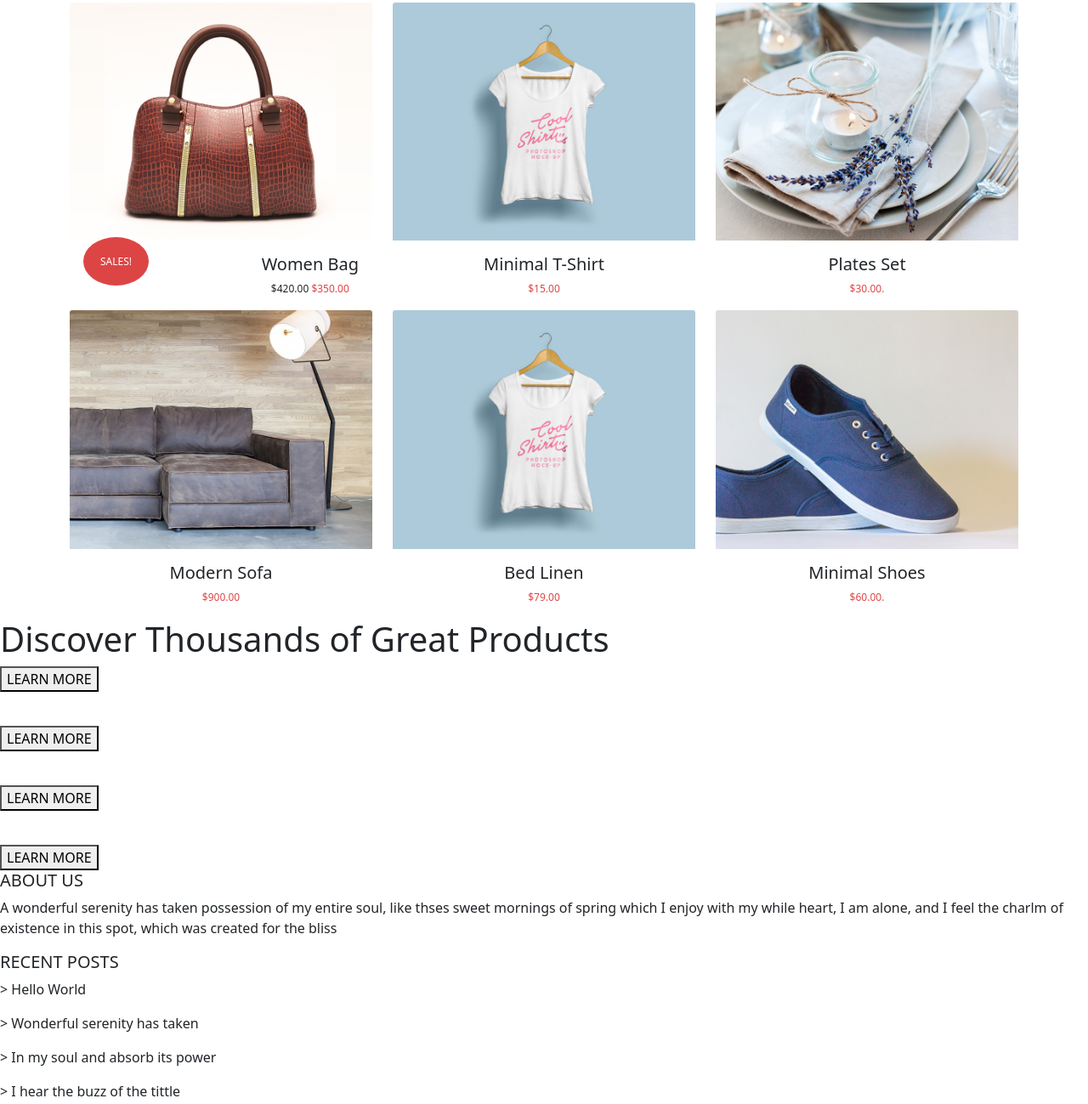
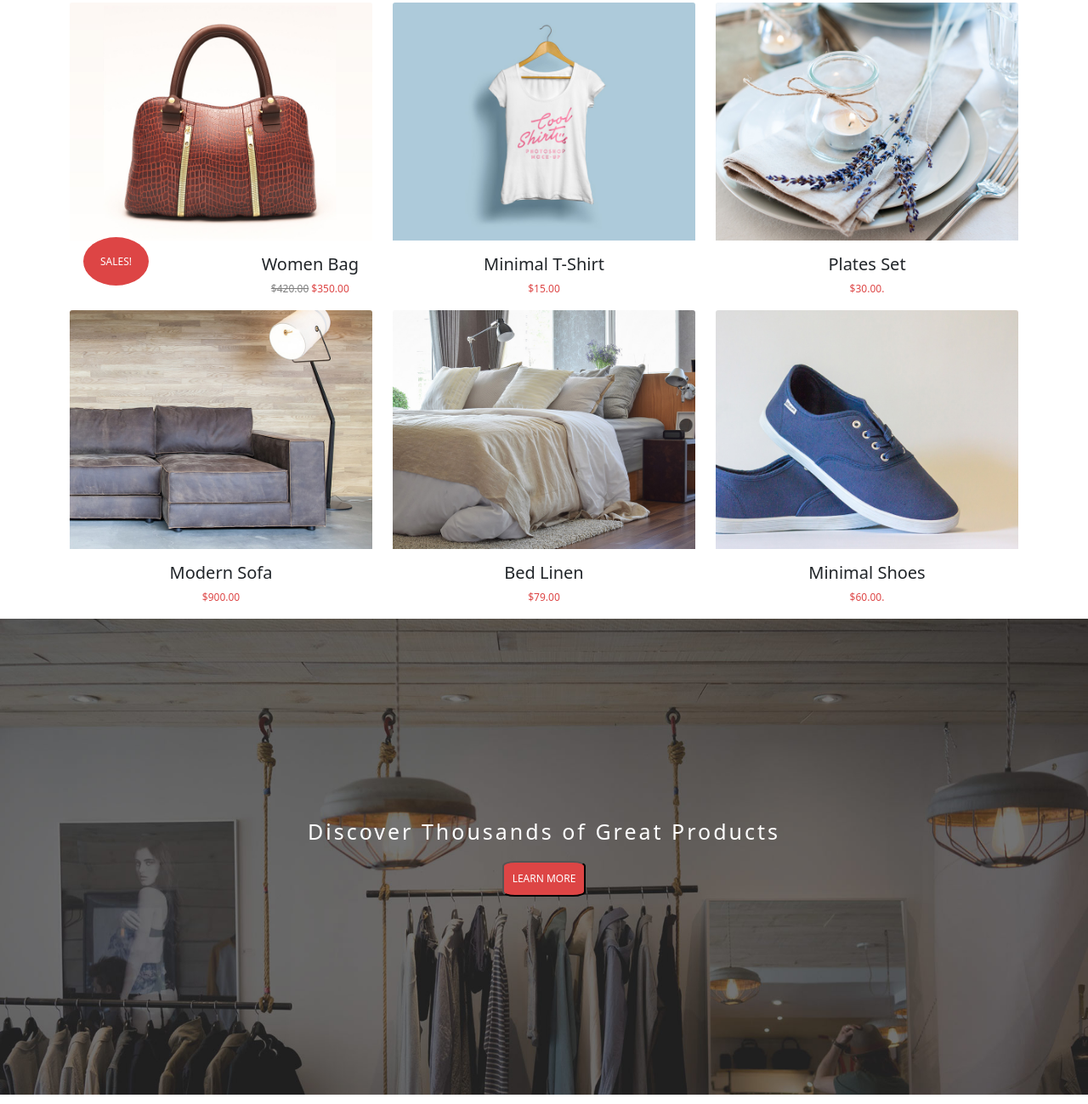
Before and after one commit to camille-mcq/cs17_emporium_js_camille, a website: page index.html in a window 1280 px wide. Shown: the part 995-2294 px from the top of the page at 85% size. Drawn offline with nearby package versions, Linux system fonts and the light colour scheme.

Commit message:
section_4

```diff
--- a/index.html
+++ b/index.html
@@ -76,7 +76,7 @@
                         </div>
                         <div>
                             <h5 class="card-title">Leather Gloves</h5>
-                            <p class="card-text">$35.00 <span style="color: #dd4545;"> $27.00</span></p>
+                            <p class="card-text" style="color: gray;"> <s>$35.00</s>  <span style="color: #dd4545;"> $27.00</span></p>
                         </div>
                     </div>
                 </div>
@@ -104,7 +104,7 @@
                         </div>
                         <div>
                             <h5 class="card-title">Women Bag</h5>
-                            <p class="card-text">$420.00 <span style="color: #dd4545;"> $350.00</span></p>
+                            <p class="card-text"style="color: gray;"> <s>$420.00</s><span style="color: #dd4545;"> $350.00</span></p>
                         </div>
                     </div>
                 </div>
@@ -144,7 +144,7 @@
                 <div class="col">
                 <div class="h-100">
                     <!--Bed Linen -->
-                    <img src="./public/img/products_mini/product-tshitr.jpg" class="card-img-top" alt="...">
+                    <img src="./public/img/products_mini/product-bed.jpg" class="card-img-top" alt="...">
                     <div class="card-body">
                     <h5 class="card-title">Bed Linen</h5>
                     <p class="card-text" style="color: #dd4545;">$79.00</p>
@@ -166,8 +166,8 @@
 
     </section>
     <!--Section DISCOVER THOUSDANDS OF GREAT PRODUCTS-->
-    <section>
-        <h1>Discover Thousands of Great Products</h1>
+    <section id="quatre_section">
+        <p>Discover Thousands of Great Products</p>
         <button>LEARN MORE</button>
     </section>
     <!--CAROUSSEL  - HOT AND FASHION PRODUCTS-->
--- /dev/null
+++ b/src/sass/_quatre.sass
@@ -0,0 +1,22 @@
+#quatre_section
+    background-image: url("./../../public/img/cta-bg.jpg")
+    background-repeat: no-repeat
+    background-size: cover
+    width: 100%
+    height: 70vh
+    background-attachment: scroll
+    display: flex
+    align-items: center
+    justify-content: center
+    flex-direction: column
+    p
+        color: white
+        text-align: center
+        font-size: 25px
+        letter-spacing: 3px
+    button
+        background-color: #dd4545
+        padding: 10px
+        border-radius: 15%
+        font-size: 12px
+        color: white
--- a/src/sass/_trois.sass
+++ b/src/sass/_trois.sass
@@ -4,8 +4,6 @@
         width: 100%
         text-align: center
         margin-top: 30px
-
     .h-100
-
         text-align: center
         font-size: 12px
--- a/src/sass/style.sass
+++ b/src/sass/style.sass
@@ -7,3 +7,4 @@
 @import "./_premiere.sass"
 @import "./_deuxieme.sass"
 @import "./_trois.sass"
+@import "./_quatre.sass"
```
Also changed, not shown: public/css/_quatre.css (added), public/css/style.css, 3 other files.
